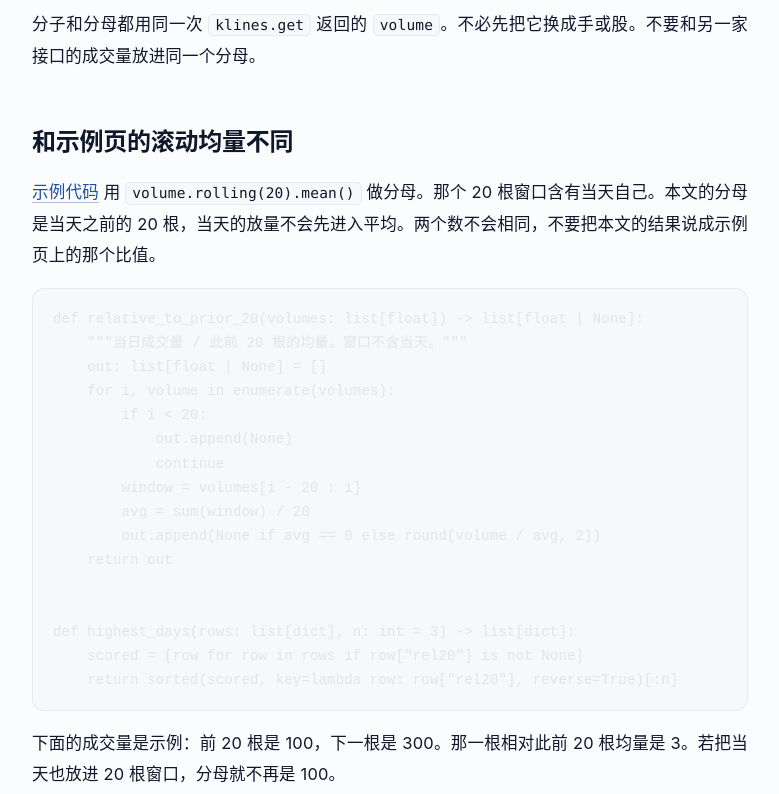
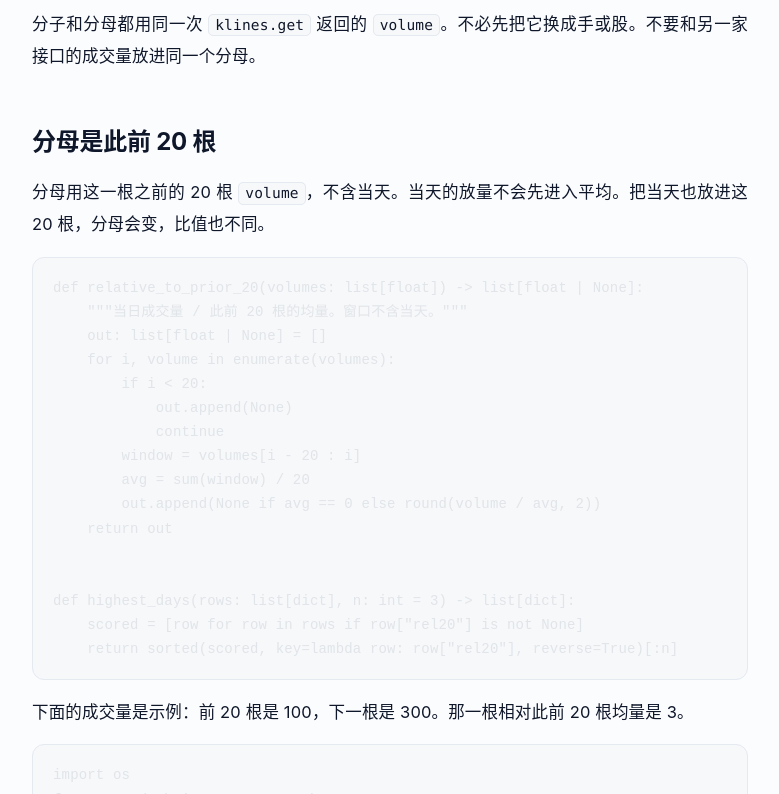
Before and after one commit to quantdash-net/blog, an Astro site: page /posts/volume-ratio-days in a window 1280 px wide. Shown: the part 540-1334 px from the top of the page, without its empty margins (112-891 px from the left). Built offline with nearby package versions, Linux system fonts and the light colour scheme; Astro itself is replaced by a stand-in of ours; code samples lack their colours.

Commit message:
修订：直接说明分母不含当天
Co-authored-by: benchmark_cc <Carlosxiaoqing@users.noreply.github.com>

````diff
--- a/src/content/posts/volume-ratio-days.md
+++ b/src/content/posts/volume-ratio-days.md
@@ -9,9 +9,9 @@ tags: [成交量, K线, pandas]
 
 分子和分母都用同一次 `klines.get` 返回的 `volume`。不必先把它换成手或股。不要和另一家接口的成交量放进同一个分母。
 
-## 和示例页的滚动均量不同
+## 分母是此前 20 根
 
-[示例代码](https://docs.quantdash.net/zh-Hans/sdk/python-examples.md) 用 `volume.rolling(20).mean()` 做分母。那个 20 根窗口含有当天自己。本文的分母是当天之前的 20 根，当天的放量不会先进入平均。两个数不会相同，不要把本文的结果说成示例页上的那个比值。
+分母用这一根之前的 20 根 `volume`，不含当天。当天的放量不会先进入平均。把当天也放进这 20 根，分母会变，比值也不同。
 
 ```python
 def relative_to_prior_20(volumes: list[float]) -> list[float | None]:
@@ -32,7 +32,7 @@ def highest_days(rows: list[dict], n: int = 3) -> list[dict]:
     return sorted(scored, key=lambda row: row["rel20"], reverse=True)[:n]
 ```
 
-下面的成交量是示例：前 20 根是 100，下一根是 300。那一根相对此前 20 根均量是 3。若把当天也放进 20 根窗口，分母就不再是 100。
+下面的成交量是示例：前 20 根是 100，下一根是 300。那一根相对此前 20 根均量是 3。
 
 ```python
 import os
@@ -57,8 +57,8 @@ frame["rel20"] = relative_to_prior_20(frame["volume"].tolist())
 
 答：只表示这一根的成交量高于它前面 20 根的平均。它不是按开市时间折算的量比，也不是资金流向或策略收益。
 
-**问：为什么不直接用示例页的 rolling(20)？**
+**问：为什么分母不含当天？**
 
-答：可以用，但那个窗口含当天。本文要的是“和此前 20 根比”，所以分母不含当天。两套数请分开命名。
+答：分母表示这一根之前的成交量水平。把当天放进去，当天的放量会先抬高平均。
 
 > 日线来自 [获取 K 线](https://docs.quantdash.net/zh-hans/api-reference/k线数据/获取k线数据.md)。示例数量不是行情。
````
